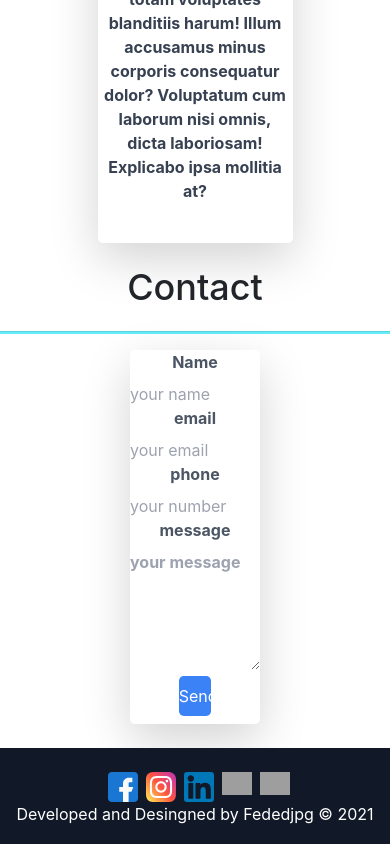
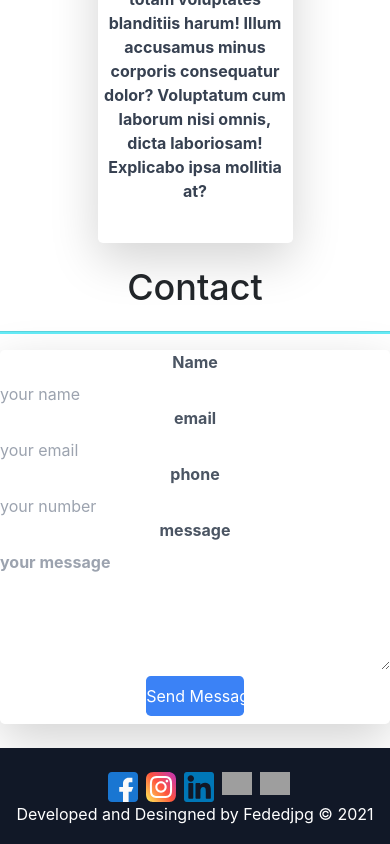
Before and after one commit to federdjpg/portfolio-fededjprzgmz, a React (Create React App) app: page / in a window 390 px wide. Shown: the part 1898-2742 px from the top of the page. Built offline with nearby package versions, Linux system fonts and the light colour scheme; grey boxes are pictures that could not be loaded.

Commit message:
no llegan email 2

```diff
--- a/src/components/SectionComponent.js
+++ b/src/components/SectionComponent.js
@@ -439,7 +439,7 @@ class SectionComponent extends Component {
         <article className="mt-4">
           <h1 className="text-4xl text-center mb-4">Contact</h1>
           <hr/>
-          <div className="w-1/3 shadow-lg rounded-lg h-auto mx-auto text-gray-600 font-bold">
+          <div className="sm:w-1/2 lg:w-1/3 shadow-lg rounded-lg h-auto mx-auto text-gray-600 font-bold">
             <form onSubmit={this.sendEmail} className="dataEmail">
               <div>
                 <label className="block" for="name">Name</label>
```
Also changed, not shown: 1 other file (tests, documents, lock files or other folders).
